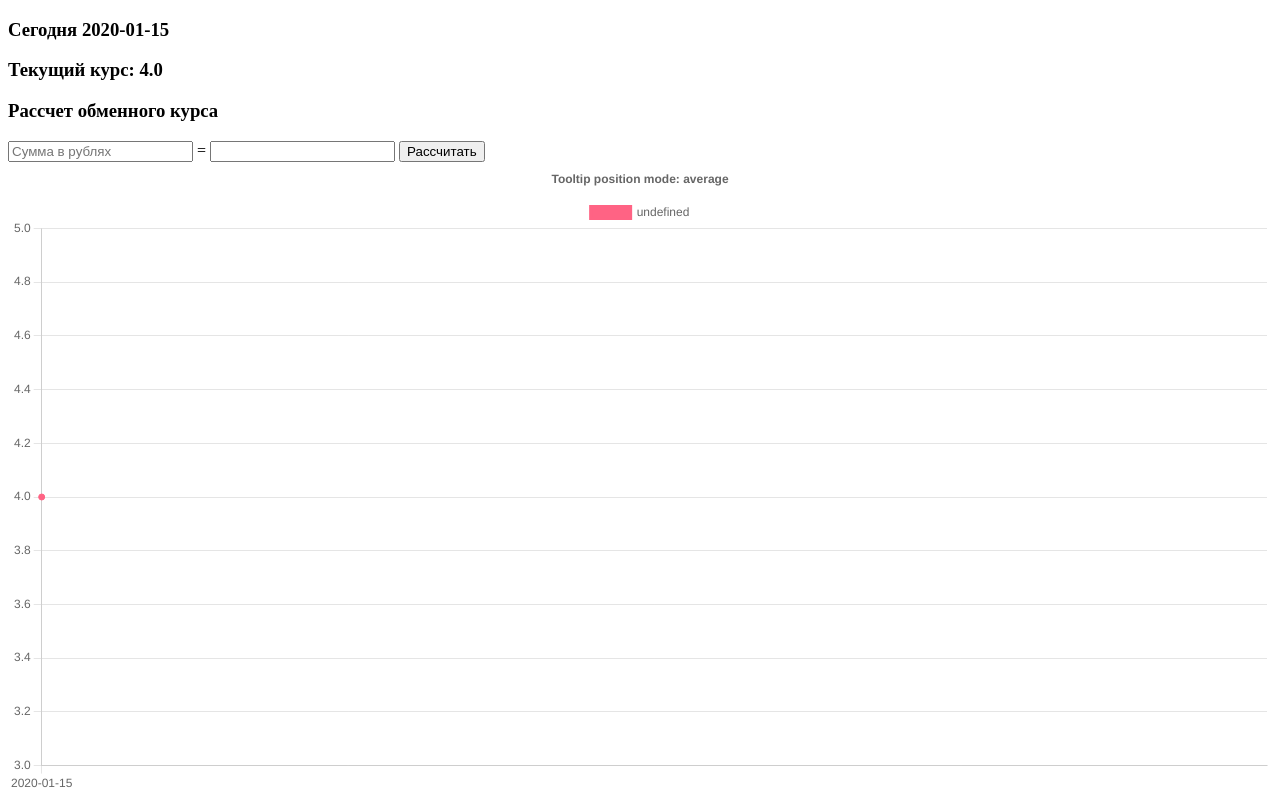
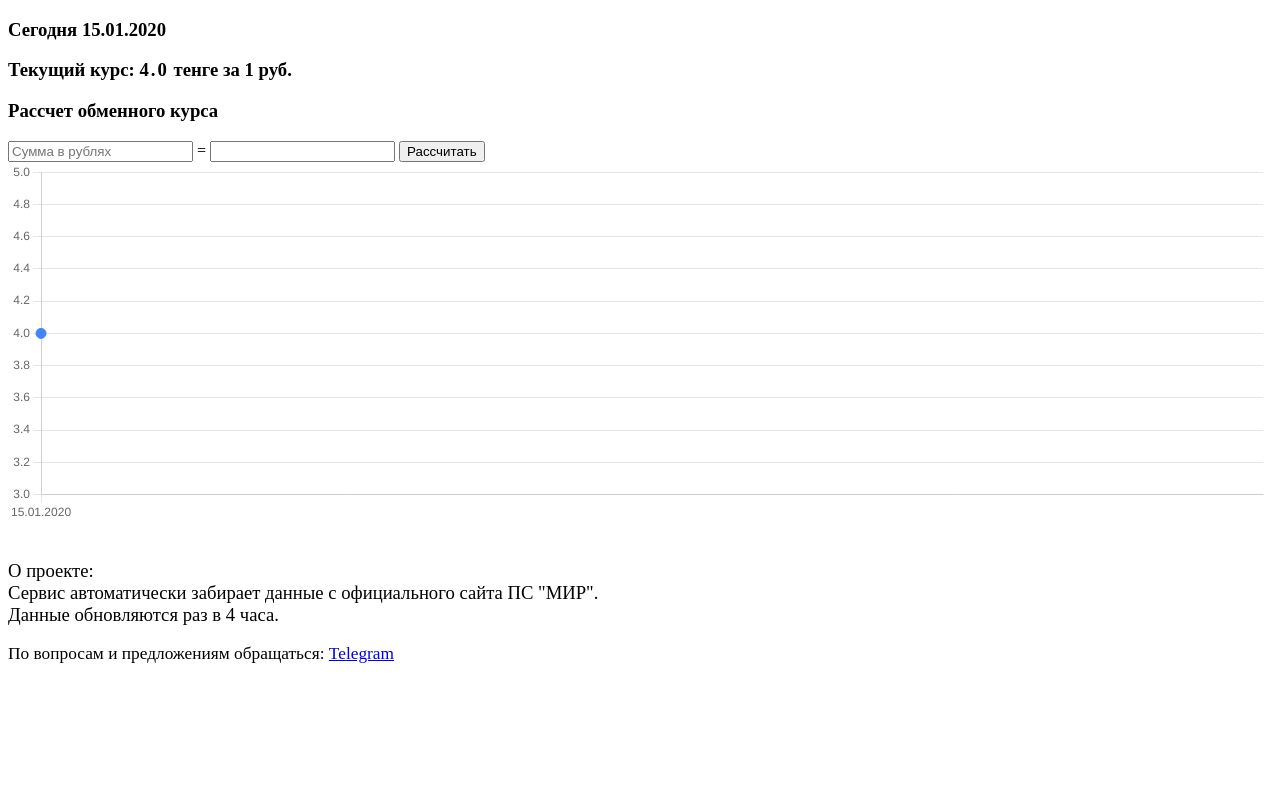
Before and after one commit to endlessnights/exrates, a Flask app: page / in a window 1280 px wide. Run offline with Flask 2, Linux system fonts and the light colour scheme; tables that the repository leaves empty hold one stand-in row (Sample ...); some libraries are stand-ins or nearby versions.

Commit message:
changed dates output from yyyy-mm-dd to dd-mm-yyyy added some text (description, link to support) changed design of chart

```diff
--- a/main.py
+++ b/main.py
@@ -1,5 +1,5 @@
 import sqlite3
-from datetime import date
+from datetime import date, datetime
 import requests as requests
 from pip._internal.network.utils import HEADERS
 from pyquery import PyQuery as pq
@@ -55,9 +55,16 @@ def exratesview():
     rows = [dict(zip(columns, row)) for row in c.fetchall()]
     conn.commit()
     conn.close()
+
+    def format_datetime(value, format="%d-%m-%Y"):
+        if value is None:
+            return ""
+        return datetime.strptime(value, "%Y-%m-%d").strftime(format)
+
+    # configured Jinja2 environment with user defined
+    app.jinja_env.filters['date_format'] = format_datetime
     return render_template(
         'index.html',
-        title="ExRates PS MIR",
         rows=rows)
 
 
--- a/templates/index.html
+++ b/templates/index.html
@@ -1,18 +1,21 @@
 <!DOCTYPE html>
 <html lang="en">
 <head>
-    <script src="https://cdnjs.cloudflare.com/ajax/libs/Chart.js/3.8.0/chart.min.js" integrity="sha512-sW/w8s4RWTdFFSduOTGtk4isV1+190E/GghVffMA9XczdJ2MDzSzLEubKAs5h0wzgSJOQTRYyaz73L3d6RtJSg==" crossorigin="anonymous" referrerpolicy="no-referrer"></script>
+    <script src="https://cdnjs.cloudflare.com/ajax/libs/Chart.js/3.8.0/chart.min.js"
+            integrity="sha512-sW/w8s4RWTdFFSduOTGtk4isV1+190E/GghVffMA9XczdJ2MDzSzLEubKAs5h0wzgSJOQTRYyaz73L3d6RtJSg=="
+            crossorigin="anonymous" referrerpolicy="no-referrer"></script>
     <meta charset="UTF-8">
+    <title>График обменного курса Рубль>Тенге</title>
 </head>
 <body>
 {% for item in rows|reverse %}
 {% if loop.index <=1 %}
 <h3>
-    Сегодня {{item.date}}
+    Сегодня {{item.date|date_format("%d.%m.%Y")}}
 </h3>
-<h3>Текущий курс: {{item.exrate}}</h3>
+<h3>Текущий курс: <b style="letter-spacing: 2px;">{{item.exrate}}</b> тенге за 1 руб.</h3>
 <h3>Рассчет обменного курса</h3>
-<input type="text" id="num2" placeholder="Сумма в рублях" /> =
+<input type="text" id="num2" placeholder="Сумма в рублях"/> =
 <input type="text" id="sum" readonly="readonly"/>
 <input type="button" value="Рассчитать" onclick="calc()"/>
 
@@ -23,18 +26,18 @@
         let sum = num1 * num2;
         document.getElementById("sum").value = sum;
     }
+
+
 </script>
 {% endif %}
 {% endfor %}
 <div>
-  <canvas id="myChart"></canvas>
+    <canvas id="myChart"></canvas>
 </div>
 <script>
   const data = {
     datasets: [{
       label: 'Тенге за 1 руб.',
-      backgroundColor: 'rgb(255, 99, 132)',
-      borderColor: 'rgb(255, 99, 132)',
     }]
   };
 
@@ -42,34 +45,64 @@
   type: 'line',
   data: {
     datasets: [{
+      label: ' ₸ ',
       data: {
       {% for item in rows|reverse %}
-'{{item.date}}': {{item.exrate}},
+'{{item.date|date_format("%d.%m.%Y")}}': {{item.exrate}},
 {% endfor %}
       },
-      backgroundColor: 'rgb(255, 99, 132)',
-      borderColor: 'rgb(255, 99, 132)',
+      backgroundColor: 'rgb(198, 218, 252, 0.5)',
+      borderColor: 'rgb(66, 133, 244)',
+      fill: true,
+      tension:0.35,
+      pointRadius: 5,
+      pointHoverRadius: 8,
+      pointBackgroundColor: 'rgb(66, 133, 244)',
     }]
 },
   options: {
+    aspectRatio: 3.5,
     interaction: {
       intersect: false,
       mode: 'index',
     },
     plugins: {
+    filler: {
+        propagate: false,
+      },
       title: {
-        display: true,
+        display: false,
         text: (ctx) => 'Tooltip position mode: ' + ctx.chart.options.plugins.tooltip.position,
+      },
+      legend: {
+                display: false,
+            },
+      tooltip: {
+                enabled: true,
+                padding: 12,
+                titleFont: {
+                    size: 20
+                            },
+                bodyFont: {
+                    size: 20
+                            },
       },
     }
   }
 };
+
+
 </script>
 <script>
   const myChart = new Chart(
     document.getElementById('myChart'),
     config
   );
-</script>
+</script><br />
+<p style="font-size:14pt;">О проекте:<br />
+    Сервис автоматически забирает данные с официального сайта ПС "МИР". <br />
+    Данные обновляются раз в 4 часа.
+</p>
+<p style="font-size:13pt;">По вопросам и предложениям обращаться: <a href="https://t.me/pycarrot2">Telegram</a></p>
 </body>
 </html>
```
